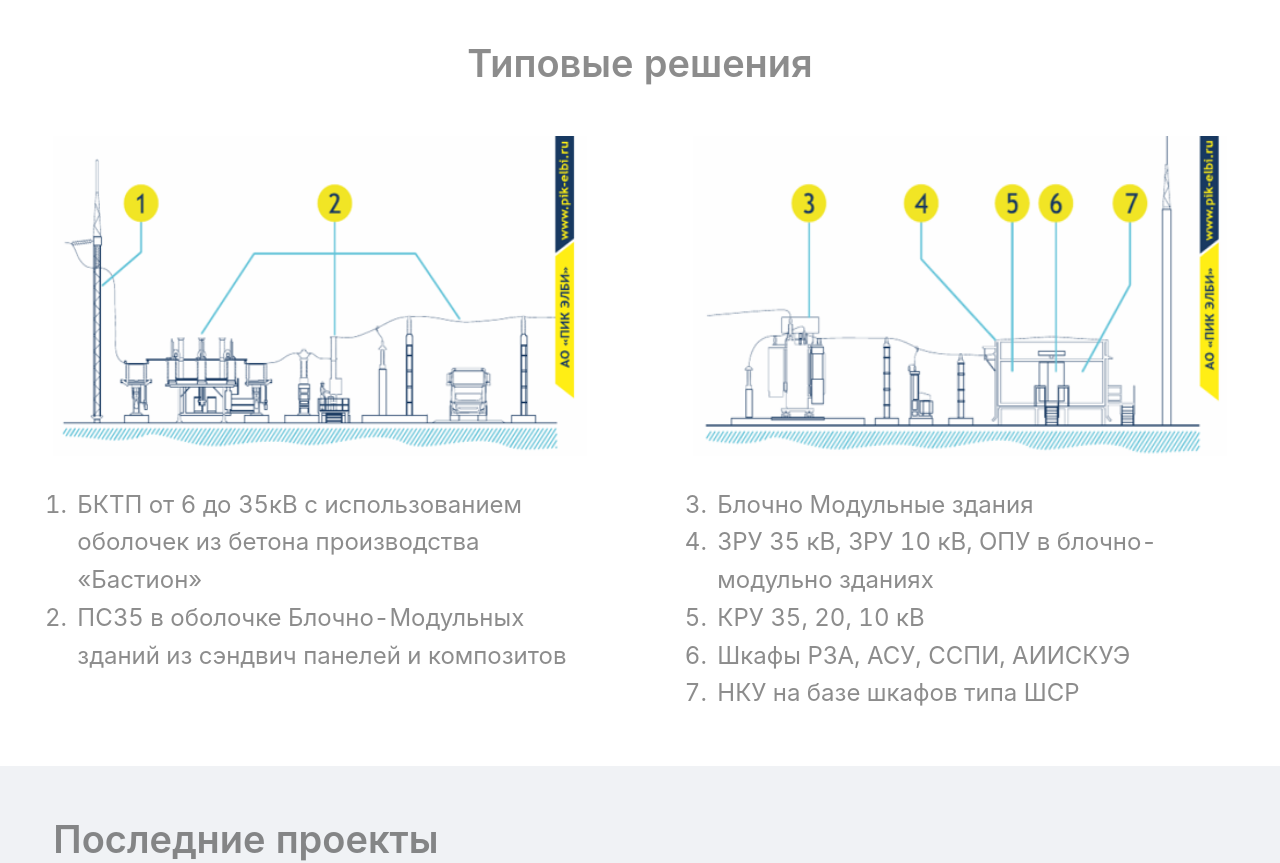
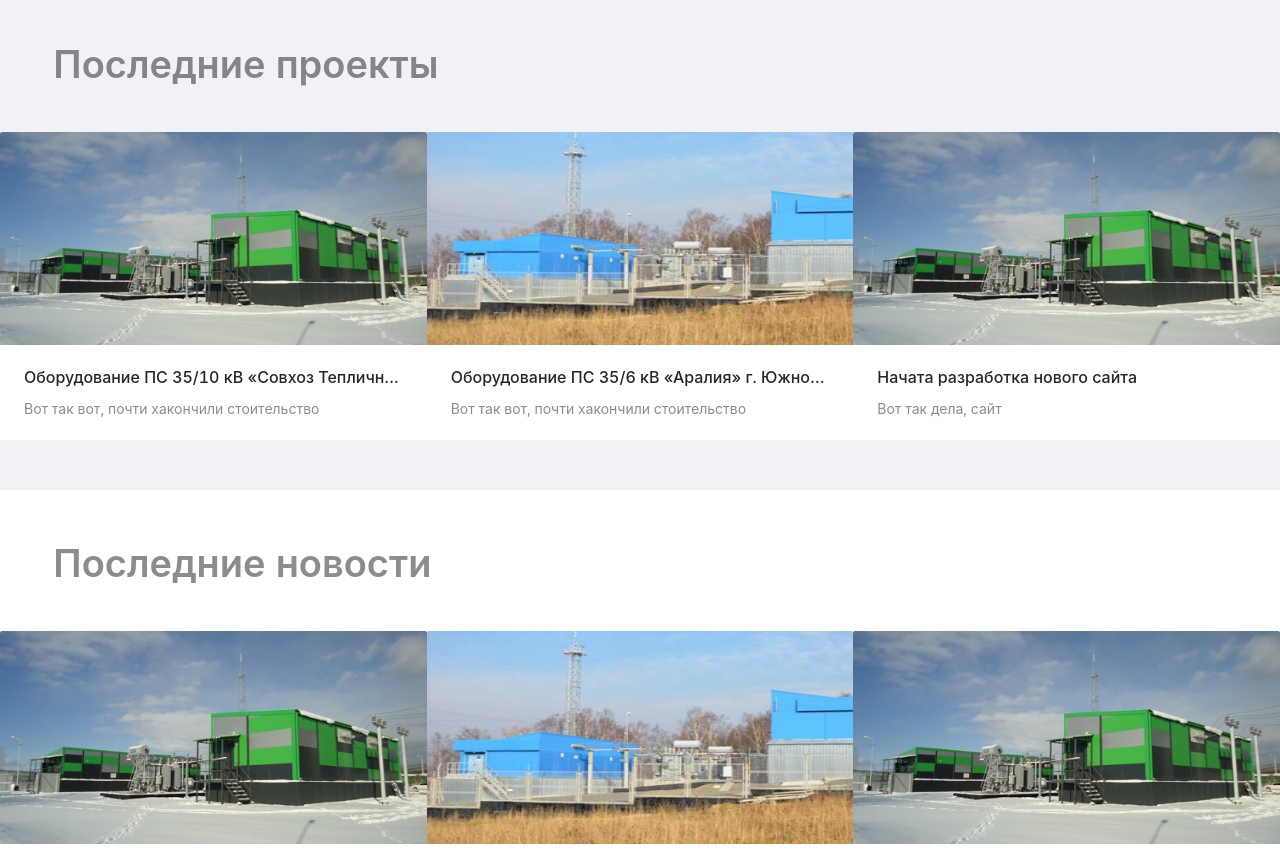
Before and after one commit to DoubleDoo/tde, a Next.js app: page / in a window 1280 px wide. Shown: the part 1540-2403 px from the top of the page. Built offline with nearby package versions, Linux system fonts and the light colour scheme.

Commit message:
пытаемся пофиксить регистр папки

```diff
--- a/components/solutionsBlock.tsx
+++ /dev/null
@@ -1,89 +0,0 @@
-import React from 'react';
-import styles from '../styles/SolutionsBlock.module.css'
-import 'antd/dist/antd.css';
-import { Card } from 'antd';
-import { Row, Col } from 'antd';
-import { Typography } from 'antd';
-import Image from 'next/image'
-
-const { Title, Paragraph, Text, Link } = Typography;
-
-type Props = {
-
-};
-type State = {
-
-};
-
-class SolutionsBlock extends React.Component<Props, State> {
-
-    constructor (props:Props) {
-      super(props)
-    }
-
-    render() {
-        return  <>
-        <Row className={styles.topBlock}>
-        <Col span={1}></Col>
-          <Col span={22} className={styles.data}>
-            <Typography>
-              <Title className={styles.titlesBlock} type={"secondary"} level={1}>Типовые решения</Title>
-            </Typography>
-          </Col>
-          <Col span={1}></Col>
-        </Row>
-        <Row className={styles.whiteBlock}>
-        <Col span={1}></Col>
-          <Col span={10} className={styles.data}>
-            <Image src={"/r1.png"} layout="responsive" width={500} height={300}/>
-          </Col>
-          <Col span={2}></Col>
-          <Col span={10} className={styles.data}>
-            <Image src={"/r2.png"} layout="responsive" width={500} height={300}/>
-          </Col>
-          <Col span={1}></Col>
-        </Row>
-
-        <Row className={styles.whiteBlock}>
-        <Col span={1}></Col>
-          <Col span={10}>
-          <Paragraph className={styles.textBlock}  type={"secondary"}>
-            <ol>
-              <li>
-              БКТП от 6 до 35кВ с использованием оболочек из бетона производства «Бастион»
-              </li>
-              <li>
-              ПС35 в оболочке Блочно-Модульных зданий из сэндвич панелей и композитов
-              </li>
-            </ol>
-          </Paragraph>
-          </Col>
-          <Col span={2}></Col>
-          <Col span={10}>
-          <Paragraph className={styles.textBlock}  type={"secondary"}>
-            <ol start={3}>
-              <li>
-              Блочно Модульные здания
-              </li>
-              <li>
-              ЗРУ 35 кВ, ЗРУ 10 кВ, ОПУ в блочно-модульно зданиях
-              </li>
-              <li>
-              КРУ 35, 20, 10 кВ
-              </li>
-              <li>
-              Шкафы РЗА, АСУ, ССПИ, АИИСКУЭ
-              </li>
-              <li>
-              НКУ на базе шкафов типа ШСР
-              </li>
-            </ol>
-          </Paragraph>
-          </Col>
-          <Col span={1}></Col>
-        </Row>
-      </>
-    }
-  }
-
-export { SolutionsBlock }
--- a/pages/index.tsx
+++ b/pages/index.tsx
@@ -8,7 +8,7 @@ import {CustomHeader} from '../components/header';
 import {CustomFooter} from '../components/footer';
 import {AboutBlock} from '../components/aboutBlock';
 import { LastProjects } from '../components/lastProjects';
-import { SolutionsBlock } from '../components/solutionsBlock';
+// import { SolutionsBlock } from '../components/solutionsBlock';
 import { Partners } from '../components/partners';
 import { Subscribe } from '../components/subscribe';
 import { Test } from '../components/test';
@@ -28,7 +28,7 @@ const Home: NextPage = () => {
           <AboutBlock/>
         </Col>
         <Col span={24}>
-        <SolutionsBlock/>
+        {/* <SolutionsBlock/> */}
         </Col>
         <Col span={24}>
           <LastProjects/>
```
Also changed, not shown: components/SolutionsBlock.tsx (deleted, +0 -89 lines).
